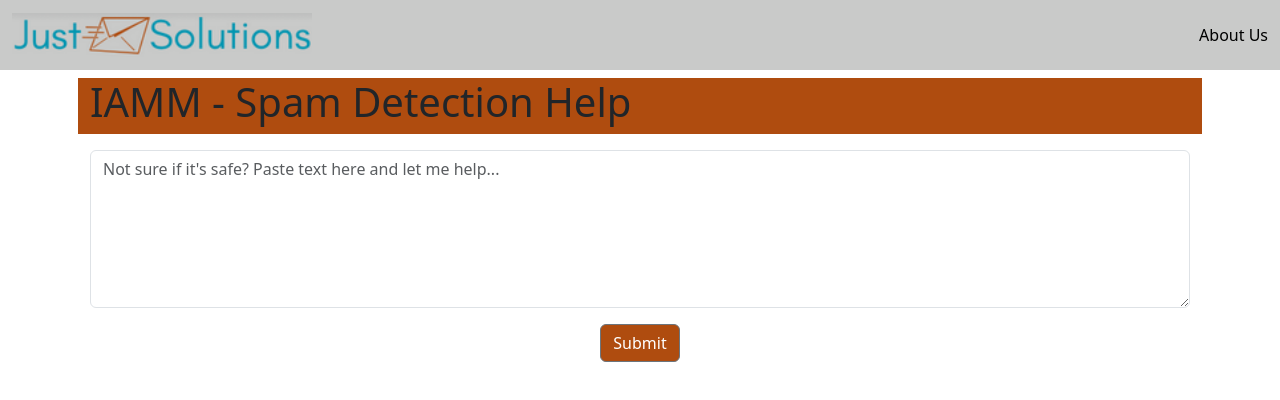
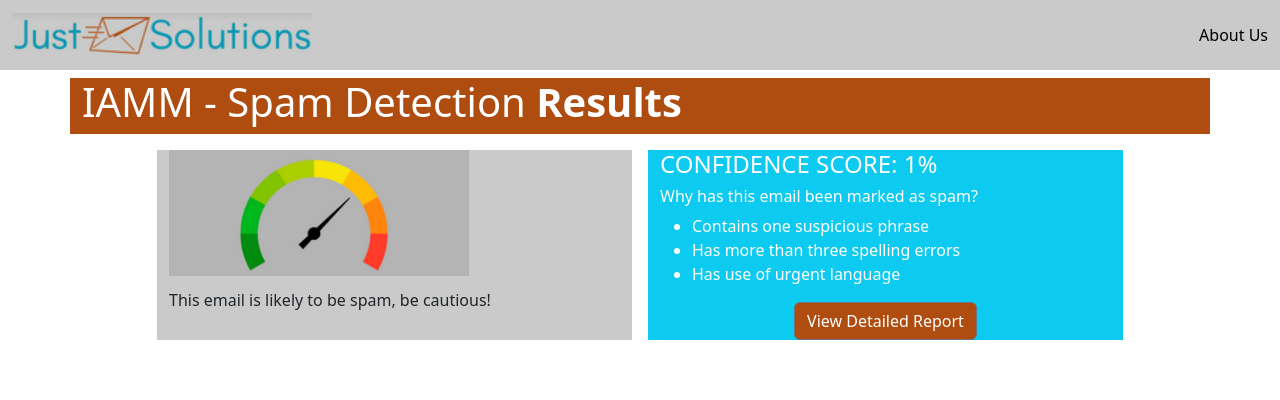
Before and after one commit to DeeDoubleYew/CTIP-Project-Group-5, a Vue app in the folder vue-spam-app/: page / in a window 1280 px wide. Shown: the top 400 px of the page. Built offline with nearby package versions, Linux system fonts and the light colour scheme.

Commit message:
Results page done

```diff
--- a/vue-spam-app/src/components/Home.vue
+++ b/vue-spam-app/src/components/Home.vue
@@ -1,26 +1,62 @@
 <script setup>
+const results = 1;
+
 </script>
 <template>
 
-  <div class="container-md">
-    <div class="row" name="heading">
-      <div class="col-md m-2 bg-secondary">
-        <h1>IAMM - Spam Detection Help</h1>
+  <div class="container">
+    <div class="row justify-content-center" name="heading">
+      <div class="col-12 m-2 bg-secondary">
+        <h1 class="fw-normal text-white">IAMM - Spam Detection <span v-if="!results">Help</span><span class="fw-bold"
+            v-if="results">Results</span>
+        </h1>
       </div>
     </div>
-    <form>
-      <div class="row " name="input field">
-        <div class="col-md m-2">
+    <form v-if="!results">
+      <div class="row justify-content-center" name="input field">
+        <div class="col-10 m-2">
           <textarea class="form-control" placeholder="Not sure if it's safe? Paste text here and let me help..."
             rows="6"></textarea>
         </div>
       </div>
-      <div class="row" name="submit button">
-        <div class="col-md m-2 d-flex justify-content-center">
+      <div class="row justify-content-center" name="submit button">
+        <div class="col-10 m-2 d-flex justify-content-center">
           <button type="submit" class="btn btn-secondary bg-secondary">Submit</button>
         </div>
       </div>
     </form>
+    <div class="row justify-content-center" v-if="results" name="results">
+      <div class="col-5 m-2 d-flex justify-content-center">
+        <div class="row bg-primary">
+          <div class="col-12">
+            <img src="/guage.png" alt="spam detection guage" class="img-fluid" width="300" />
+          </div>
+          <div class="col-12">
+            <p>This email is likely to be spam, be cautious!</p>
+          </div>
+        </div>
+      </div>
+      <div class="col-5 m-2 d-flex justify-content-center text-white">
+        <div class="row bg-info">
+          <div class="col-12">
+            <h4>CONFIDENCE SCORE: <span>{{ results }}%</span></h4>
+          </div>
+          <div class="col-12">
+            <h6>Why has this email been marked as spam?</h6>
+          </div>
+          <div class="col-12">
+            <ul>
+              <li>Contains one suspicious phrase</li>
+              <li>Has more than three spelling errors</li>
+              <li>Has use of urgent language</li>
+            </ul>
+          </div>
+          <div class="col-12 d-flex justify-content-center">
+            <button class="btn btn-secondary bg-secondary">View Detailed Report</button>
+          </div>
+        </div>
+      </div>
+    </div>
   </div>
 </template>
 
```
Also changed, not shown: vue-spam-app/public/guage.png (added).
